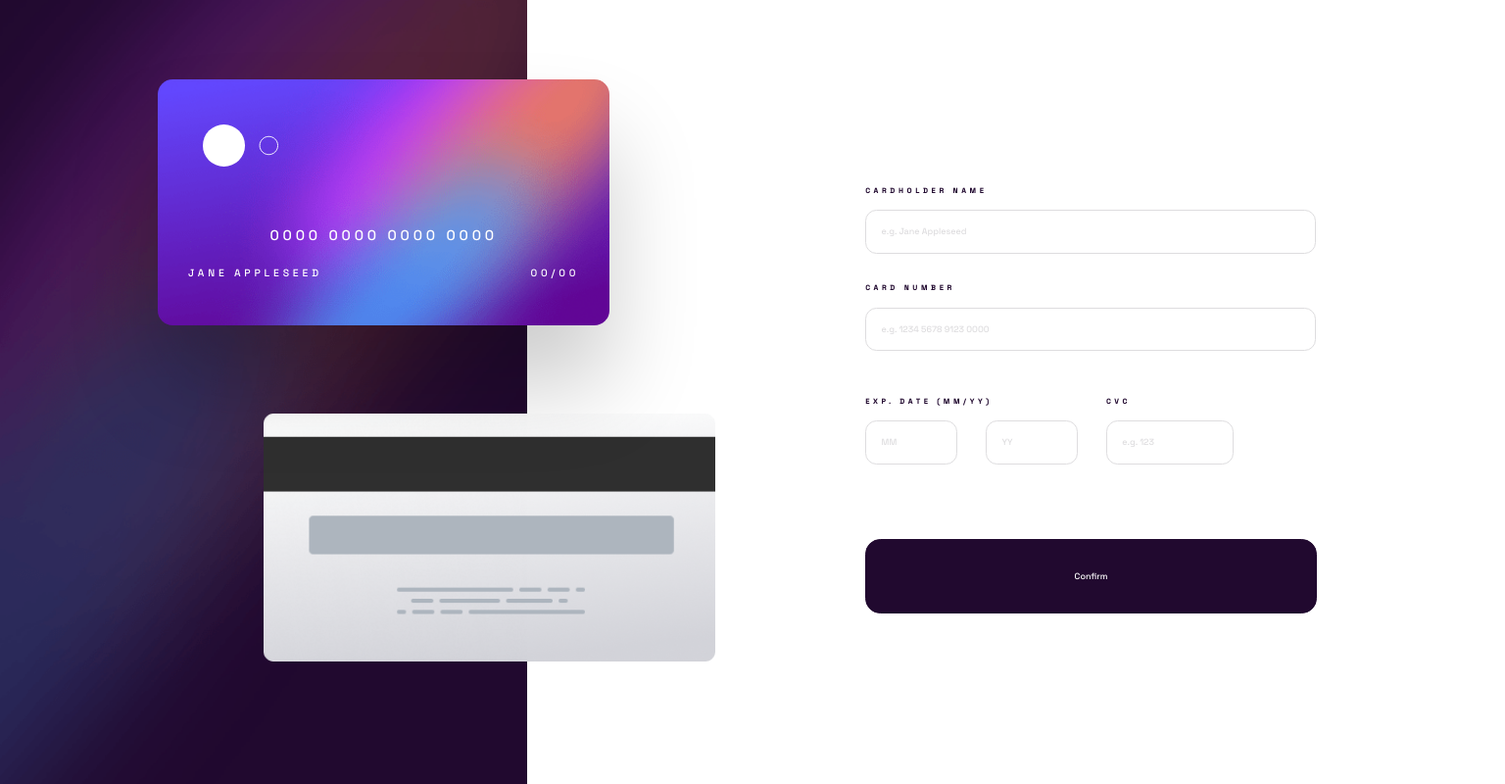
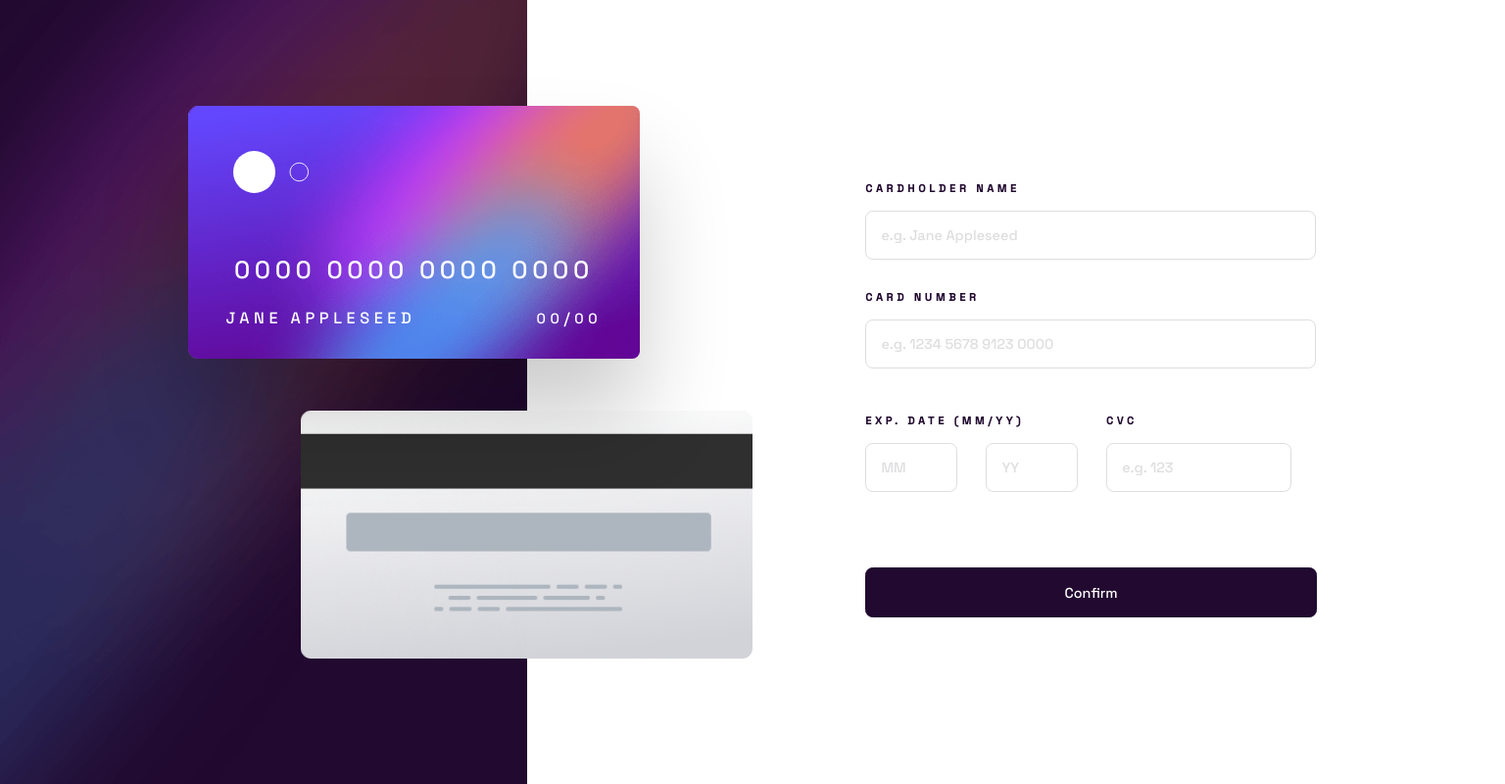
Before and after one commit to JoeMarv/card, a plain HTML site: page index.html in a window 1536 px wide. Shown: the whole page at 98% size. Drawn offline with Linux system fonts and the light colour scheme.

Commit message:
desktop view

```diff
--- a/styles.css
+++ b/styles.css
@@ -414,3 +414,122 @@ input:focus {
     }
     /* Submit State End */
 }
+
+
+/* Desktop View */
+@media only screen and (min-width: 1440px) {
+    .card-back img {
+        width: 30vw;
+        height: auto;
+        margin: 36vw 0vw 0vw 35vw;
+    }
+
+    .card-front {
+        position: relative;
+        width: 30vw;
+        color: var(--clr-white);
+        text-transform: uppercase;
+        top: -37vw;
+        left: 10vw;
+        border-radius: 0.5vw;
+    }
+
+    .card-front img {
+        width: 5vw;
+        height: auto;
+        margin: 3vw;
+    }
+
+    .card-front h2 {
+        margin: 1vw 0vw 1.5vw 0vw;
+        font-size: 1.4em;
+        letter-spacing: 0.3vw;
+    }
+
+    .card-front span {
+        letter-spacing: 0.3vw;
+    }
+
+    .details {
+        margin: 0vw 2.5vw 2vw 2.5vw;
+    }
+
+    .details span {
+        font-size: 0.9em;
+    }
+
+    .form-container {
+        margin: 0vw;
+        width: 65vw;
+        align-items: center;
+        justify-content: center;
+    }
+
+    form {
+        margin: 0vw 0vw 0vw 10vw;
+        width: 30vw
+    }
+
+    .form.show {
+        display: none;
+    }
+
+    .name-div, .number-div, .date-div, .cvc-div {
+        margin: 0vw 0vw 2vw 0vw;
+    }
+
+    label h2 {
+        font-size: 0.6em;
+        letter-spacing: 0.25vw;
+        margin: 1vw 0vw;
+    }
+
+    input {
+        width: 96%;
+        padding: 1vw 0vw 1vw 1vw;
+        border-radius: 0.5vw;
+        font-size: 0.8em;
+    }
+
+    /* Error toggle start*/
+    .msg {
+        font-size: 0.6em;
+    }
+    /* Error toggle end */
+
+    .submit-btn {
+        font-size: 0.8em;
+        margin: 2vw 0vw 0vw 0vw;
+        padding: 1vw 0vw;
+        border-radius: 0.5vw;
+    }
+
+    /* Submit State Start*/
+    .submit-state {
+        margin: 0vw 0vw 0vw 10vw;
+        width: 30vw
+    }
+
+    .submit-state img  {
+        width: 80%;
+        height: auto;
+    }
+
+    .text h2 {
+        letter-spacing: 0.25vw;
+        font-size: 1.5em
+    }
+
+    .text span {
+        font-size: 1em;
+    }
+
+    .continue-btn {
+        font-size: 0.8em;
+        margin: 4vw 0vw 0vw 0vw;
+        padding: 1vw 0vw;
+        border-radius: 0.5vw;
+        width: 30vw
+    }
+    /* Submit State End */
+}
```
